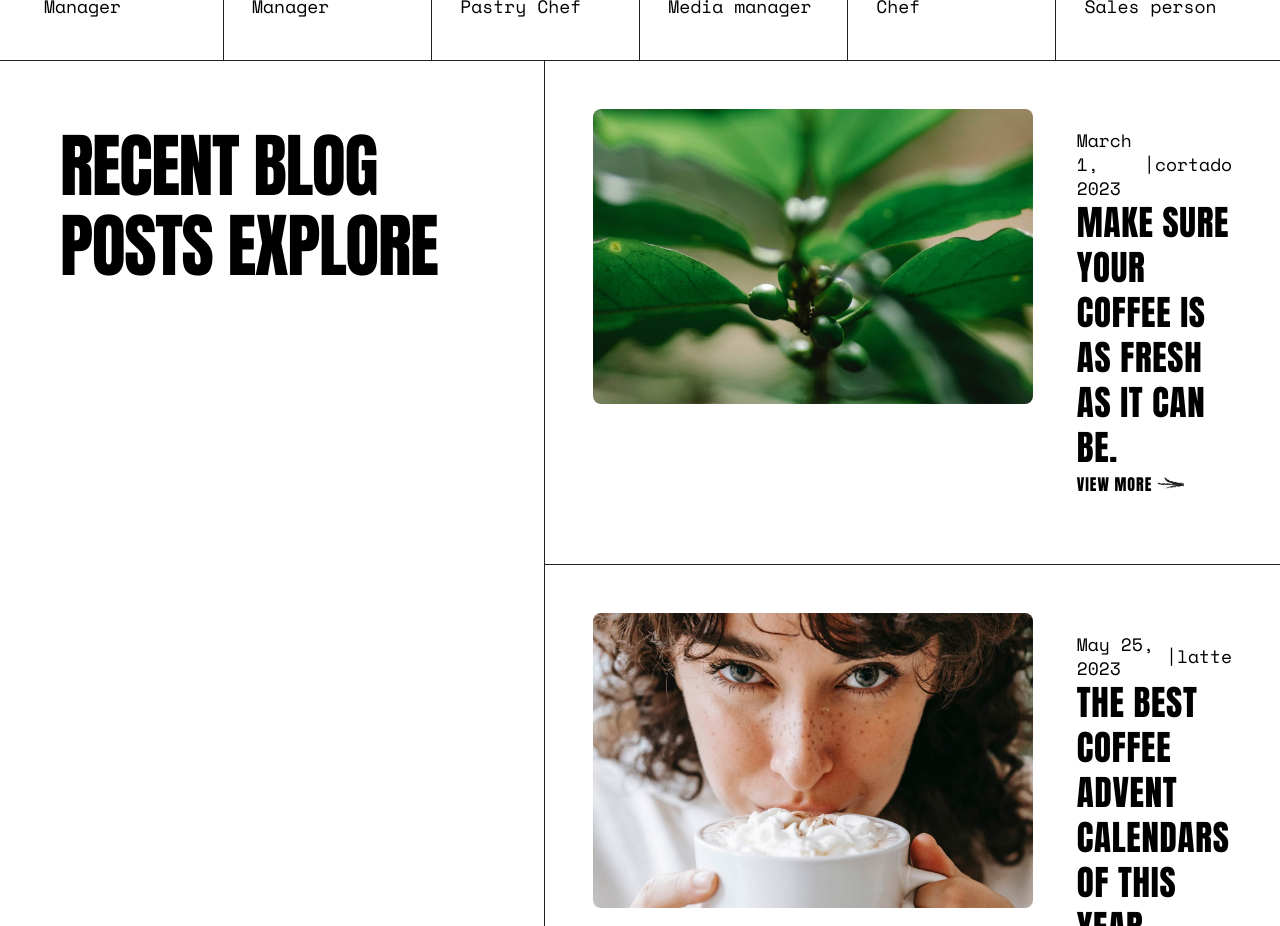
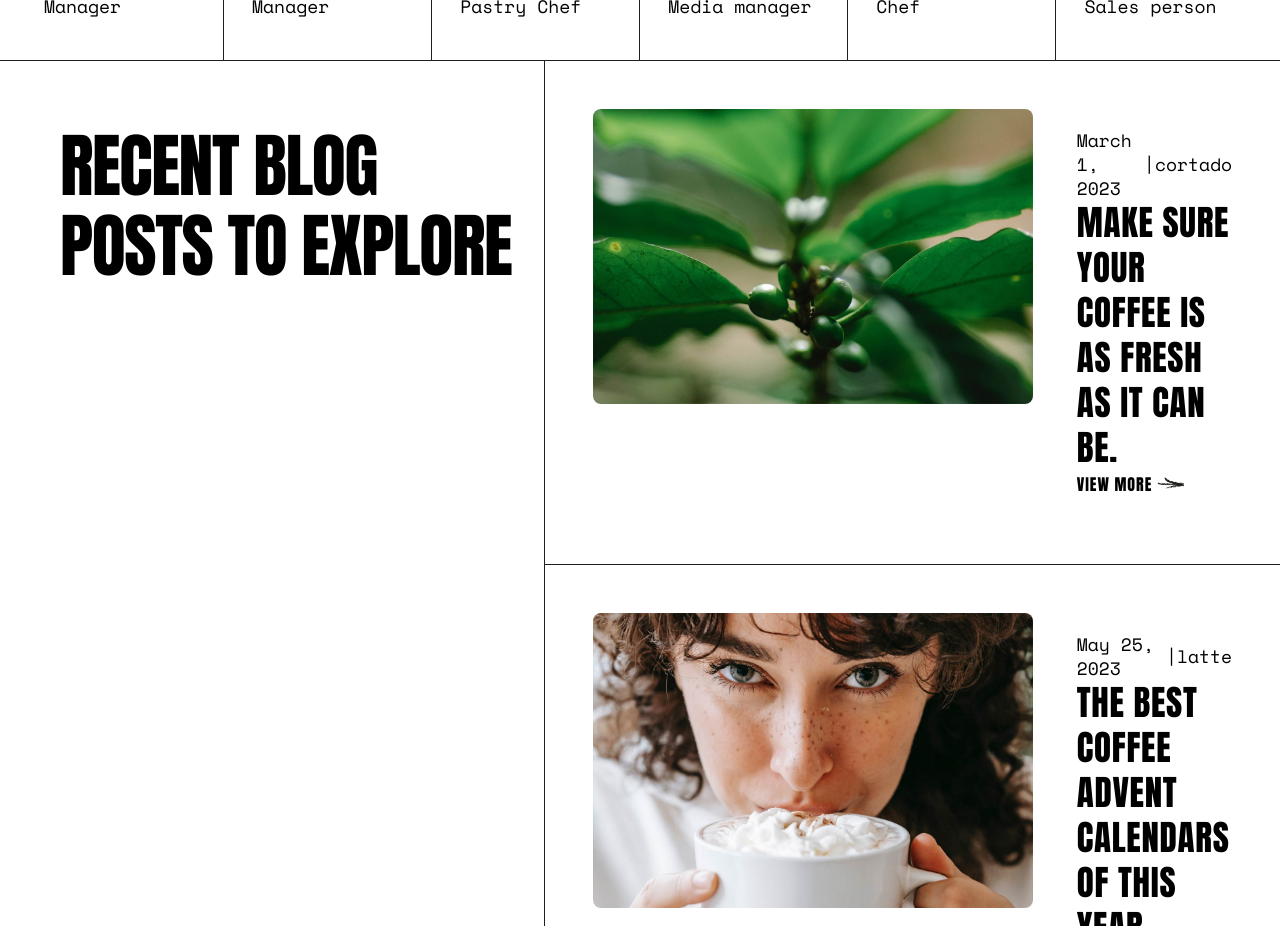
Before and after one commit to nishanthmessi/early-birds-coffee, a React (Vite) app: page / in a window 1280 px wide. Shown: the part 6660-7586 px from the top of the page. Built offline with nearby package versions, Linux system fonts and the light colour scheme.

Commit message:
blog section created

```diff
--- a/src/components/BlogSection.jsx
+++ b/src/components/BlogSection.jsx
@@ -32,7 +32,7 @@ const BlogSection = () => {
     <div className='flex border-b border-primary'>
       <div className='flex flex-col justify-between items-start py-[65px] pl-[60px] w-[777px] border-r border-primary'>
         <h1 className='text-[70px] leading-[80px] tracking-[-1.4px] uppercase w-[484px]'>
-          Recent blog posts explore
+          Recent blog posts to explore
         </h1>
         <button className='text-[17px] text-white leading-[17px] tracking-[1.36px] uppercase px-[34px] py-[22px] bg-button-bg bg-primary'>
           Read all news
```
